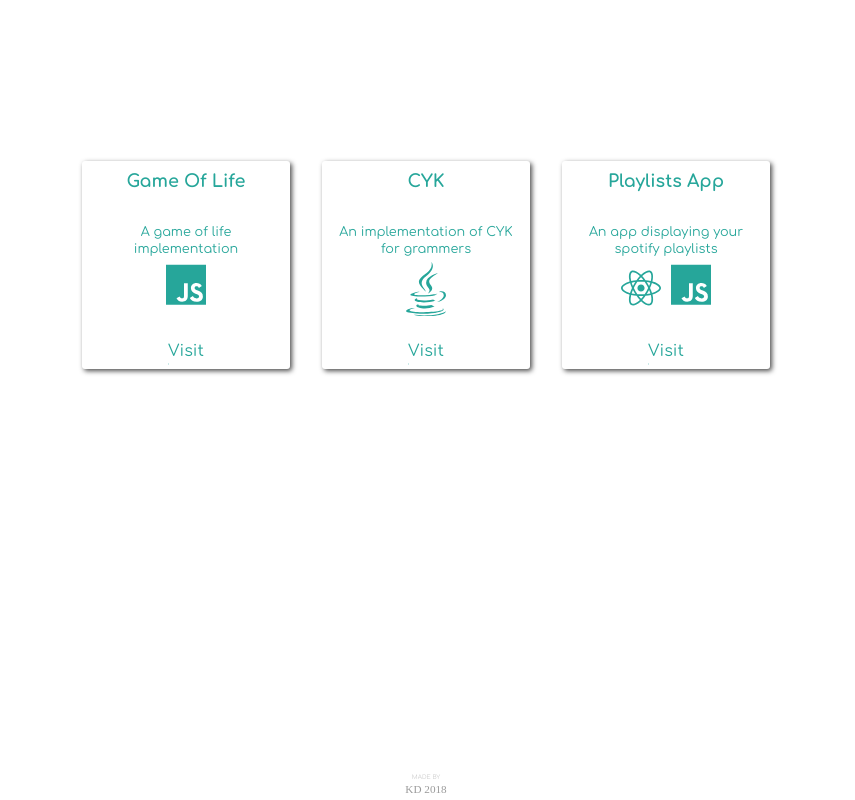
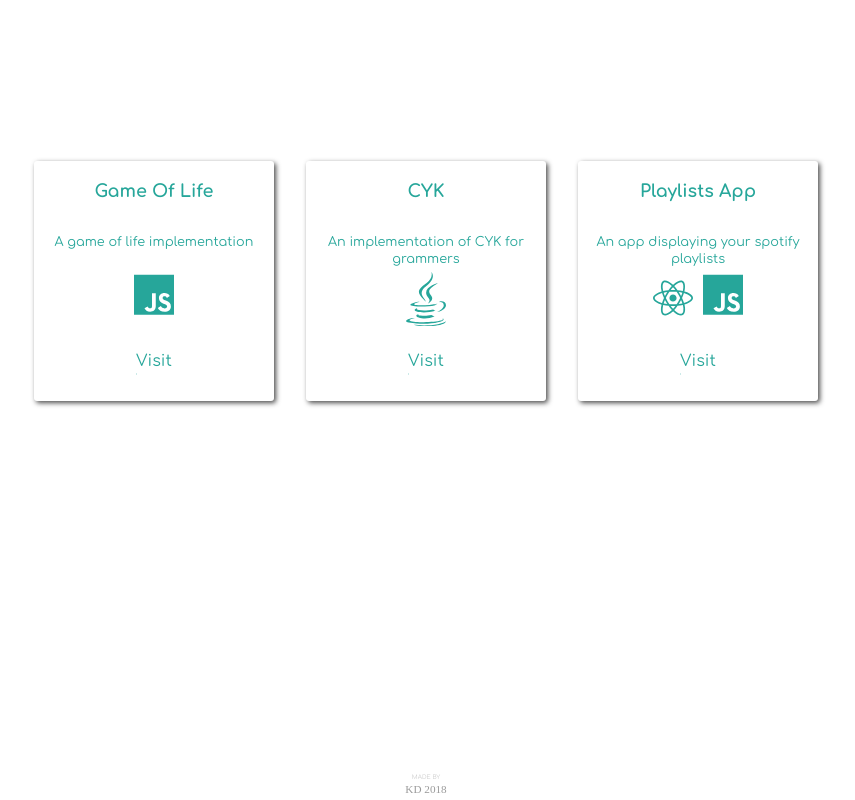
Before and after one commit to KayDee/Portfolio, a React app: page / in a window 1280 px wide. Shown: the part 1620-2420 px from the top of the page, without its empty margins (214-1069 px from the left). Built offline with nearby package versions, Linux system fonts and the light colour scheme.

Commit message:
Fixed the parallax

```diff
--- a/src/components/DisplayProjects/style.sass
+++ b/src/components/DisplayProjects/style.sass
@@ -4,11 +4,11 @@
   align-items: center
   margin-top: 30px
   .proj
-    width: 13em
-    height: 13em
+    width: 15em
+    height: 15em
     margin: 1rem
     font-family: Roboto
-    padding: 10px
+    padding: 20px 10px
     text-align: center
     border-radius: 3px
     transition: all 300ms ease-in-out
--- a/src/components/RainFall/style.sass
+++ b/src/components/RainFall/style.sass
@@ -12,7 +12,7 @@
 
 @keyframes falling
   from
-    transform: translateY(-350vh)
+    transform: translateY(-150vh)
   to
     transform: translateY(0)
 
@@ -30,16 +30,17 @@ $low: 200
 
 $vw: 2000
 
-$fast: 200s
-$faster: 150s
-$fastest: 100s
+$fast: 100s
+$faster: 80s
+$fastest: 50s
 
 
 
 .container
-  position: absolute
+  position: fixed
   height: 100%
   width: 100%
+  z-index: 0
 
   .parts
     border-radius: 50%
@@ -51,7 +52,7 @@ $fastest: 100s
     &:after
       content: " "
       position: absolute
-      top: 2000px
+      top: 1000px
       border-radius: 50%
       font-size: 40px
     &.one, &.one:after
```
